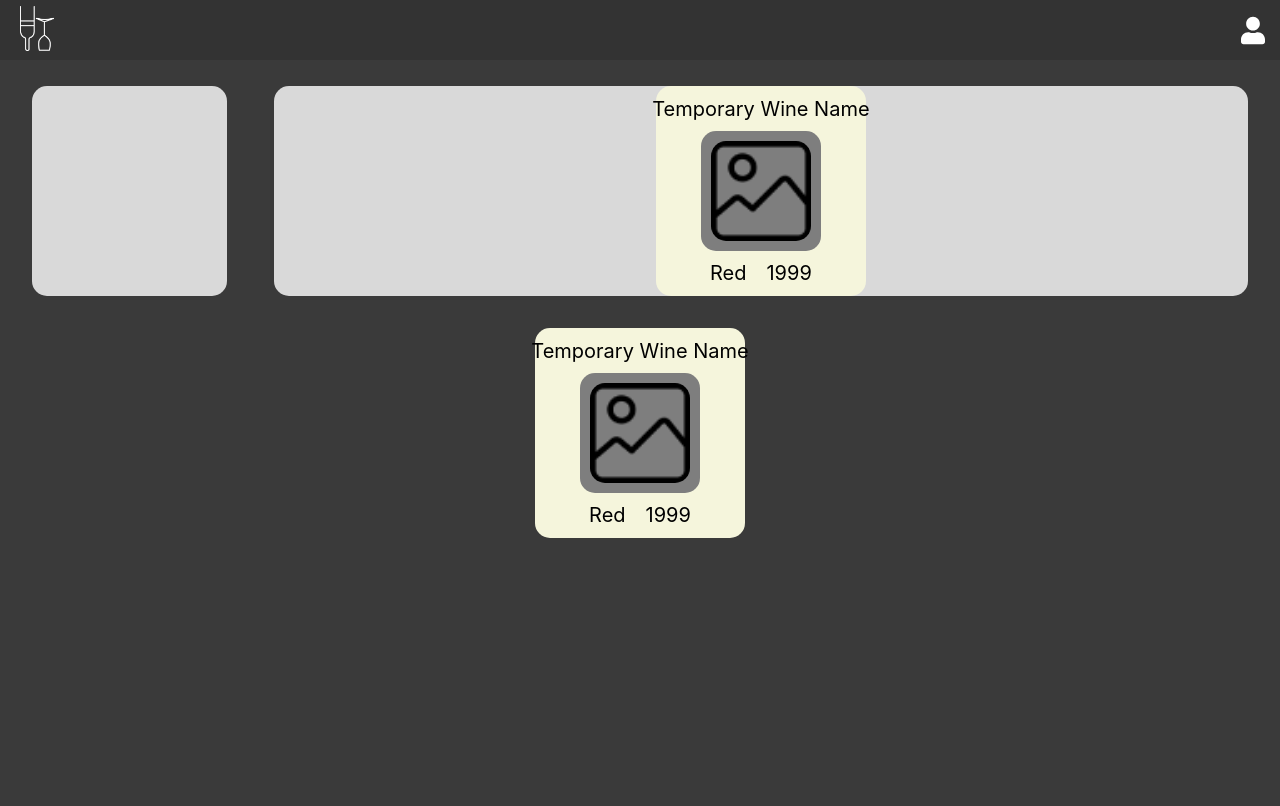
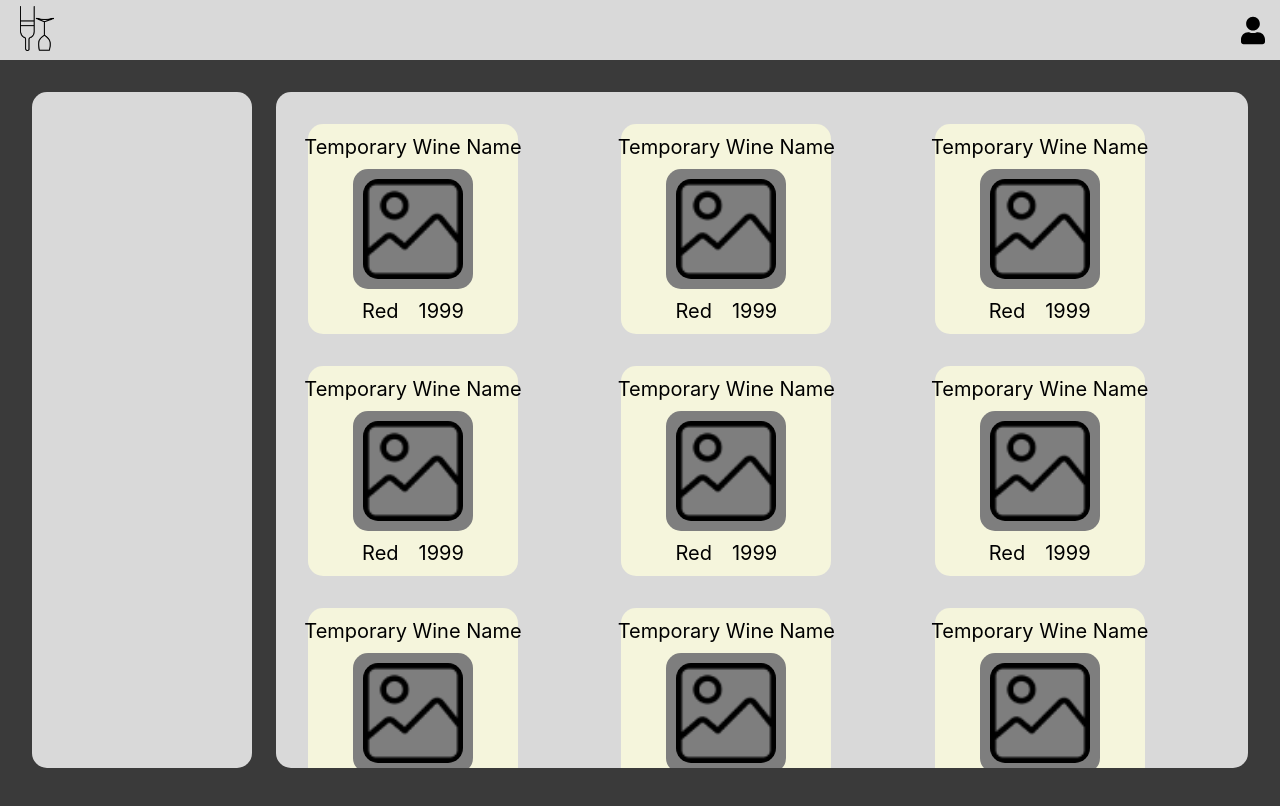
Before and after one commit to nojameshere/SDEV2990, a React (Create React App) app in the folder ProjectSite/wine-tasters/: page / in a window 1280 px wide. Shown: the top 806 px of the page. Built offline with nearby package versions, Linux system fonts and the light colour scheme.

Commit message:
Made the squares pretty

```diff
--- a/ProjectSite/wine-tasters/src/App.css
+++ b/ProjectSite/wine-tasters/src/App.css
@@ -11,27 +11,39 @@ body{
 }
 
 .rightContent{
-  display: inline-block;
-  margin-top: 26px;
-  width: 1100px;
+  display: flex;
+  width: 80vw;
   background-color: #d9d9d9;
   border-radius: 15px;
   margin-right: 32px;
+  margin-left: 3vh;
+  height: calc(100vh - 124px);
+  overflow: auto;
 }
 
 .leftContent{
   display: inline-block;
-  margin-top: 26px;
-  width: 220px;
+  width: 15vw;
+  min-width: 220px;
   background-color: #d9d9d9;
   border-radius: 15px;
   margin-left: 32px;
+  height: calc(100vh - 124px);
 }
 
 .pageContent{
   display: flex;
   flex-direction: row;
-  gap: 47px;
-  margin-bottom: 32px;
-  height: calc(100% - 32px - 60px - 26px );
+  margin-top: 32px;
 }
+
+.cellarGrid{
+  width: 100%;
+  display: grid;
+  /* grid-template-columns: repeat(auto-fill, 210px); */
+  grid-template-columns: repeat(auto-fill, minmax(210px, 1fr));
+  grid-gap: 32px;
+  grid-auto-rows: min-content;
+  padding: 32px;
+  justify-content: center;
+}
--- a/ProjectSite/wine-tasters/src/App.js
+++ b/ProjectSite/wine-tasters/src/App.js
@@ -14,10 +14,19 @@ function App() {
 
           </div>
           <div className='rightContent'>
-          <CellarCard />
+            <div className='cellarGrid'>
+              <CellarCard />
+              <CellarCard />
+              <CellarCard />
+              <CellarCard />
+              <CellarCard />
+              <CellarCard />
+              <CellarCard />
+              <CellarCard />
+              <CellarCard />
+            </div>
           </div>
         </div>
-        <CellarCard />
       </header>
     </div>
   );
--- a/ProjectSite/wine-tasters/src/CellarCard.css
+++ b/ProjectSite/wine-tasters/src/CellarCard.css
@@ -1,6 +1,6 @@
 .cellarCard {
     text-decoration: none;
-    display: inline-block;
+    display: block;
     width: 210px;
     height: 210px;
 }
@@ -27,16 +27,13 @@
     justify-content: center;
     flex-direction: column;
     border-radius: 15px;
-    margin-top: 45px;
     min-height: 120px;
-    margin-bottom: 45px;
     display: flex;
     justify-content: center;
 }
 
 .winePhoto {
     min-height: 100px;
-    font-size: 30px;
     border-radius: 15px;
 }
 
@@ -44,7 +41,6 @@
     font-size: 20px;
     color: black;
     text-align: center;
-    /* max-width: 110px; */
     text-overflow: ellipsis;
     white-space: nowrap;
 }
--- a/ProjectSite/wine-tasters/src/CellarCard.js
+++ b/ProjectSite/wine-tasters/src/CellarCard.js
@@ -10,7 +10,7 @@ const CellarCard = (itemValue) => {
                     <div className='wineName'>
                         <p>Temporary Wine Name</p>
                     </div>
-                    <img src={pictureIcon} alt='winePhoto' className='winePhoto' />
+                    <img src={pictureIcon} alt={winePhoto} className='winePhoto' />
                     <div className='cellarLowerInfo'>
                         <div className='wineType'>
                             <p>Red</p>
--- a/ProjectSite/wine-tasters/src/Navbar.css
+++ b/ProjectSite/wine-tasters/src/Navbar.css
@@ -2,7 +2,7 @@
     display: flex;
     justify-content: space-between;
     align-items: center;
-    background-color: #333;
+    background-color: #d9d9d9;
     color: #fff;
     height: 60px;
     padding: 0 20px;
@@ -26,4 +26,5 @@
     font-size: 24px;
     margin-right: 10px;
     height: 45px;
+    color: black;
   }
--- a/ProjectSite/wine-tasters/src/Navbar.js
+++ b/ProjectSite/wine-tasters/src/Navbar.js
@@ -1,6 +1,6 @@
 import { FaUser } from 'react-icons/fa';
 import './Navbar.css';
-var wineLogo = '/img/logoWhite.png';
+var wineLogo = '/img/logo.png';
 const Navbar = () => {
     return (
         <nav className="navbar">
```
